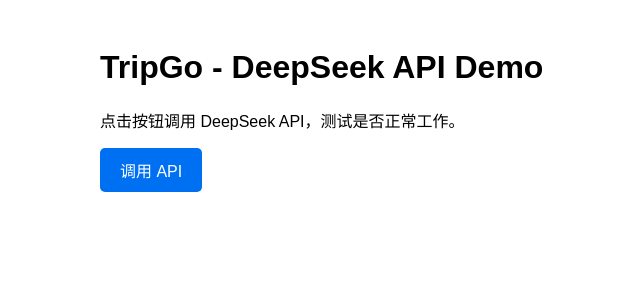
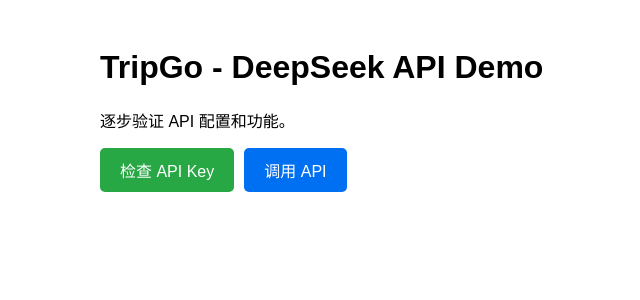
Before and after one commit to ctripai/trip-go, a Next.js app: page / in a window 1280 px wide. Shown: the top 300 px of the page, without its empty margins (240-880 px from the left). Built offline with nearby package versions, Linux system fonts and the light colour scheme.

Commit message:
Add API key check endpoint and update frontend for step-by-step verification

```diff
--- /dev/null
+++ b/pages/api/check-key.js
@@ -0,0 +1,12 @@
+export default async function handler(req, res) {
+  if (req.method !== 'GET') {
+    return res.status(405).json({ error: 'Method not allowed' });
+  }
+
+  const apiKey = process.env.DEEPSEEK_API_KEY;
+  if (apiKey && apiKey.trim() !== '') {
+    res.status(200).json({ status: 'success', message: '✅ API Key 已正确配置' });
+  } else {
+    res.status(200).json({ status: 'error', message: '❌ API Key 未设置或为空' });
+  }
+}
--- a/pages/index.js
+++ b/pages/index.js
@@ -4,6 +4,20 @@
   const [response, setResponse] = useState('');
   const [loading, setLoading] = useState(false);
   const [error, setError] = useState('');
+  const [keyStatus, setKeyStatus] = useState('');
+
+  const checkKey = async () => {
+    setLoading(true);
+    setKeyStatus('');
+    try {
+      const res = await fetch('/api/check-key');
+      const data = await res.json();
+      setKeyStatus(data.message);
+    } catch (err) {
+      setKeyStatus('❌ 检查失败：' + err.message);
+    }
+    setLoading(false);
+  };
 
   const callAPI = async () => {
     setLoading(true);
@@ -57,7 +71,25 @@
   return (
     <div style={{ padding: '20px', fontFamily: 'Arial, sans-serif', maxWidth: '600px', margin: '0 auto' }}>
       <h1>TripGo - DeepSeek API Demo</h1>
-      <p>点击按钮调用 DeepSeek API，测试是否正常工作。</p>
+      <p>逐步验证 API 配置和功能。</p>
+
+      <div style={{ marginBottom: '20px' }}>
+        <button
+          onClick={checkKey}
+          disabled={loading}
+          style={{
+            padding: '10px 20px',
+            fontSize: '16px',
+            backgroundColor: '#28a745',
+            color: 'white',
+            border: 'none',
+            borderRadius: '5px',
+            cursor: loading ? 'not-allowed' : 'pointer',
+            marginRight: '10px'
+          }}
+        >
+          {loading ? '检查中...' : '检查 API Key'}
+        </button>
         <button
           onClick={callAPI}
           disabled={loading}
@@ -73,6 +105,19 @@
         >
           {loading ? '调用中...' : '调用 API'}
         </button>
+      </div>
+
+      {keyStatus && (
+        <div style={{
+          marginTop: '20px',
+          padding: '15px',
+          backgroundColor: keyStatus.includes('✅') ? '#e8f5e8' : '#ffebee',
+          border: `1px solid ${keyStatus.includes('✅') ? '#4caf50' : '#f44336'}`,
+          borderRadius: '5px'
+        }}>
+          <p>{keyStatus}</p>
+        </div>
+      )}
 
       {response && (
         <div style={{ marginTop: '20px', padding: '15px', backgroundColor: '#e8f5e8', border: '1px solid #4caf50', borderRadius: '5px' }}>
```
Lines whose indentation alone changed are shown as unchanged.
